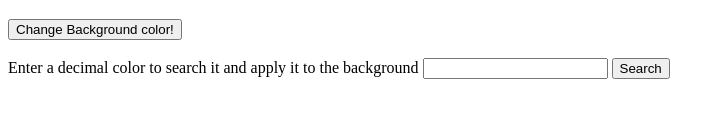
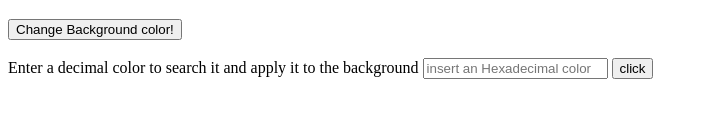
Before and after one commit to JosueNavarrop/Js-Repocitory, a plain HTML site: page index.html in a window 1280 px wide. Shown: the part 371-488 px from the top of the page, without its empty margins (0-725 px from the left). Drawn offline with Linux system fonts and the light colour scheme.

Commit message:
Adding more HTML atributtes and creating the search hexadecimal function

```diff
--- a/app.js
+++ b/app.js
@@ -236,7 +236,11 @@ backgroundColorButton.addEventListener('click', function randomColorSelected() {
     return ColorParagraph.innerText = colorCode;
 });
 
+function searchHexDecimalColor(){
 
+//Logic for search the hex color
+
+}
 
 
 //SOME EXAMNPLES AND TEST!
--- a/index.html
+++ b/index.html
@@ -18,10 +18,10 @@
             <button id="backgroundColorButton">Change Background color!</button>
             <br>
             <br>
-            <form>
+            <form name="Hexadecimal-color-searcher" action="" method="GET">
                 <label for="search-Hex-color">Enter a decimal color to search it and apply it to the background</label>
-                <input id="search-Hex-color"/>
-                <button>Search</button>
+                <input id="search-Hex-color" type="text" value="" placeholder="insert an Hexadecimal color"/>
+                <input type="button" name="button" value="click" onclick="">
 
             </form>
     <script src="app.js"></script>
```
